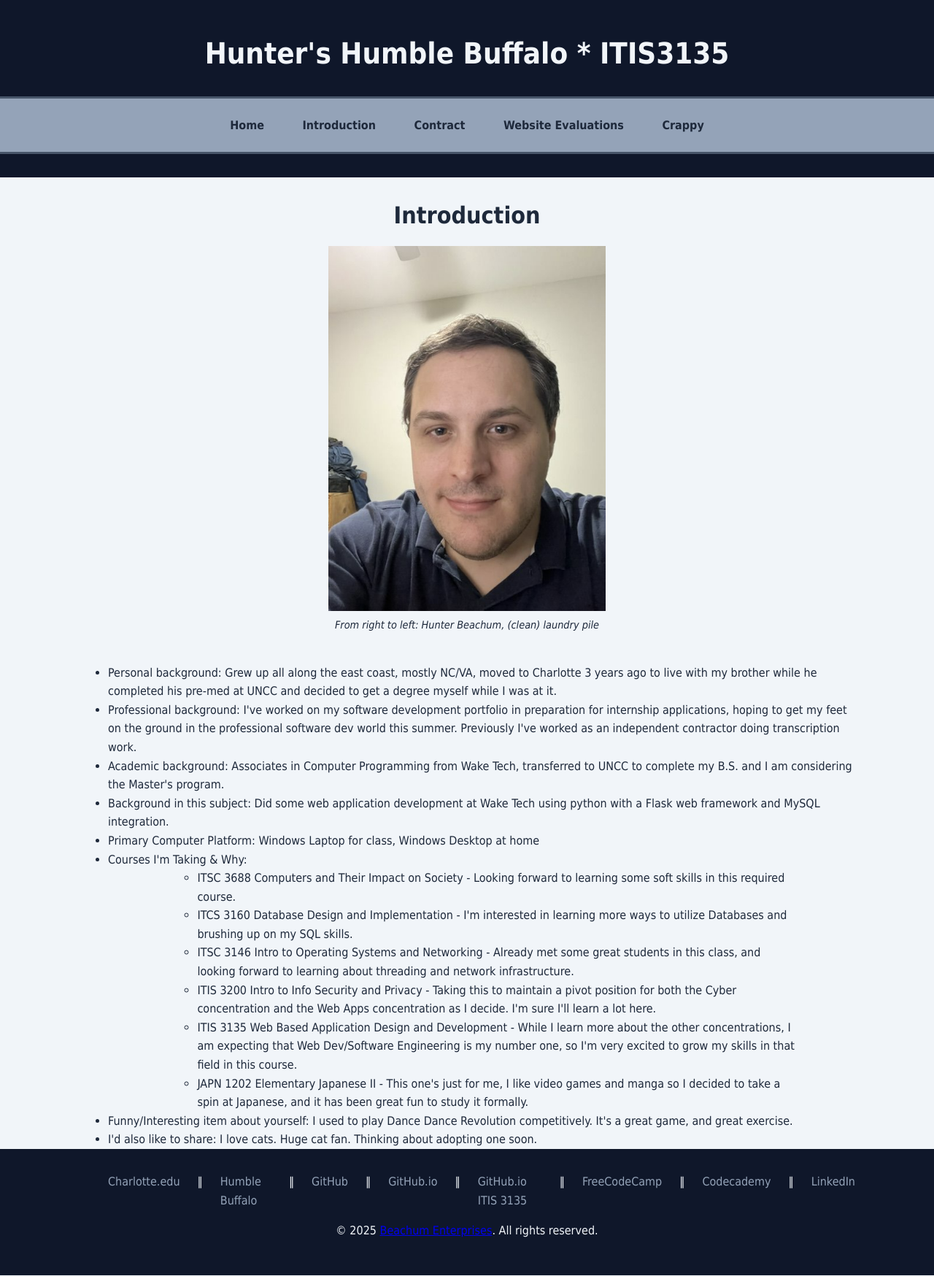
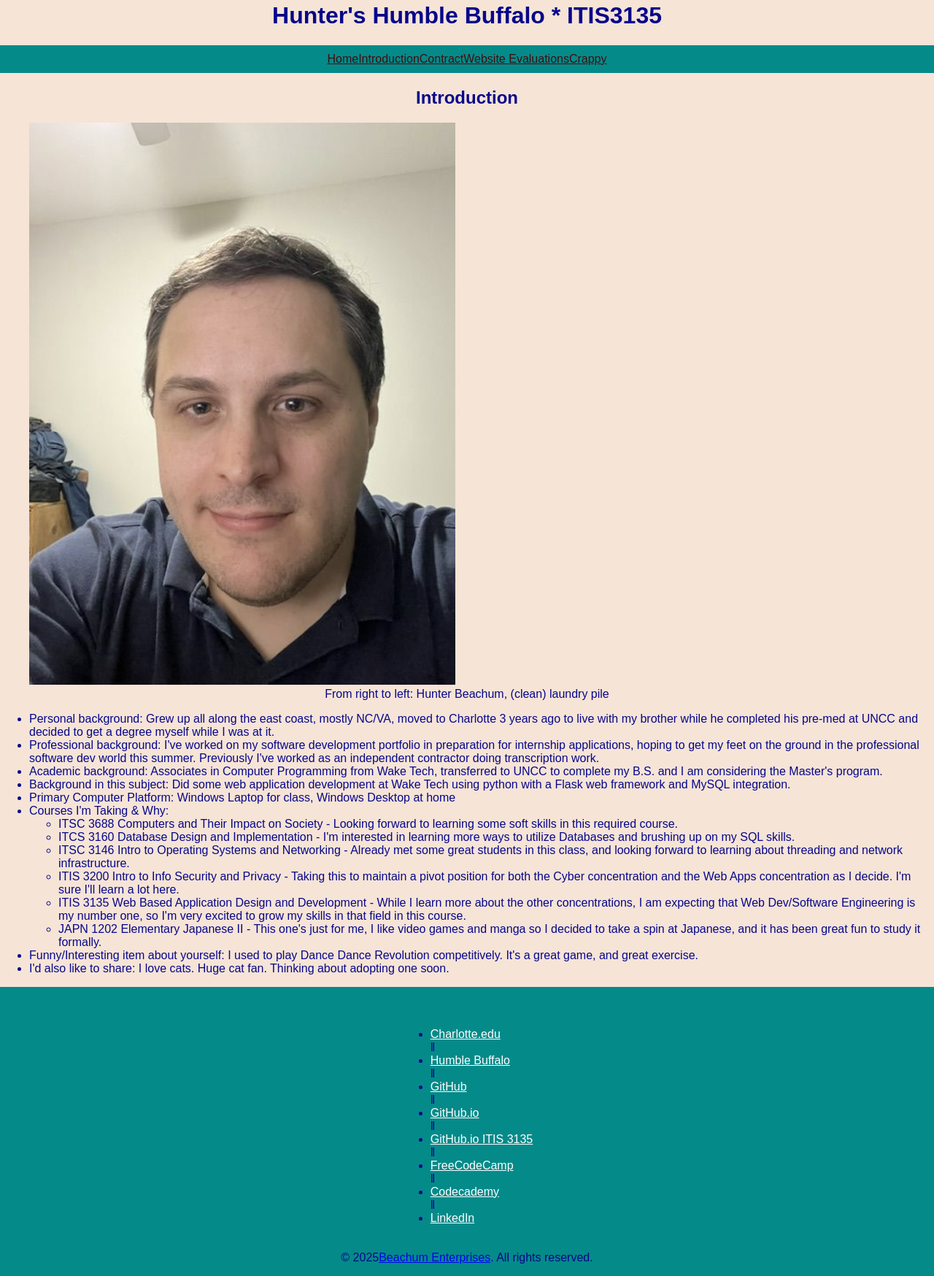
Before and after one commit to hunterbeachum/hunterbeachum.github.io, a plain HTML site: page itis3135/introduction.html in a window 1280 px wide. Shown: the part 18-1766 px from the top of the page at 73% size. Drawn offline with Linux system fonts and the light colour scheme; a script that the page names is missing.

Commit message:
update css

```diff
--- a/itis3135/components/footer.html
+++ b/itis3135/components/footer.html
@@ -1,3 +1,4 @@
+<div class="footerlinks">
 <ul>
     <li><a href="https://webpages.charlotte.edu/hbeachu2/">Charlotte.edu</a></li>&#8214;
     <li><a href="./humblebuffalo/">Humble Buffalo</a></li>&#8214;
@@ -8,6 +9,7 @@
     <li><a href="https://www.codecademy.com/profiles/hbeachu2" target="_blank">Codecademy</a></li>&#8214;
     <li><a href="https://www.linkedin.com/in/hunterbeachum/" target="_blank">LinkedIn</a></li>
 </ul>
+</div>
 <p>&copy; 2025 <a href="./beachumenterprises.com/">Beachum Enterprises</a>. All rights reserved.</p>
 <script src="https://lint.page/kit/4d0fe3.js" crossorigin="anonymous"></script>
 
--- a/itis3135/styles/default.css
+++ b/itis3135/styles/default.css
@@ -1,104 +1,146 @@
-body {
-  font-family: Tahoma, Arial, sans-serif;
-  line-height: 1.6;
-  background-color: #f1f5f9;
-  color: #1e293b;
-  margin: 0;
+html, body {
+  color: #07078a;
+  background-color: #F6E4D7;
+  height: 100%;
+  display: flex;
+  flex-direction: column;
+  font-family:sans-serif;
 }
 
-header {
-  background-color: #0f172a;
-  color: #f1f5f9;
-  text-align: center;
-  padding: 2rem 0;
+@media screen and (min-width: 601px) and (max-width: 980px) {
+  html, body {
+      color: #07078a;
+      background-color: #F6E4D7;
+      height: 100%;
+      margin: 0;
+      display: flex;
+      flex-direction: column;
+      font-family:sans-serif;
+  }
+  main {
+      margin: 0 auto;
+      max-width: fit-content;
+  }
 }
 
-h1 {
-  font-size: 2.5rem;
-  font-weight: 700;
+@media screen and (min-width: 981px) and (max-width: 1400px) {
+  html, body {
+      color: #07078a;
+      background-color: #F6E4D7;
+      height: 100%;
+      margin: 0;
+      display: flex;
+      flex-direction: column;
+      font-family:sans-serif;
+  }
+  main {
+      margin: 0 auto;
+      max-width: fit-content;
+  }
 }
 
-ul {
-  margin: auto;
+@media screen and (min-width: 370px) and (max-width: 600px) {
+  html, body {
+      color: #07078a;
+      background-color: #F6E4D7;
+      height: 100%;
+      margin: 0;
+      display: flex;
+      flex-direction: column;
+      font-family:sans-serif;
+  }
+  main {
+      margin: 0 auto;
+      max-width: fit-content;
+  }
+}
+
+strong {
+  color: #6B4F9C;
+}
+
+h1, p, h2 {
+  display: flex;
+  justify-content: center;
+  align-items: center;
+}
+
+h3 {
   text-align: left;
-  max-width: 80%;
+  padding-left: 5%;
+  color: #bd054f;
 }
 
 figcaption {
-  font-style: italic;
-  font-size: .9rem;
-  padding-bottom: 25px;
+  display: flex;
+  justify-content: center;
 }
 
-img {
-  max-height: 500px;
+section {
+  display: flex;
+  justify-content: center;
+  align-items: center;
+}
+
+.contracttext {
+  width: 60%;
+  margin: 20px auto;
+  font-size: 50px;
+  color: #058a8a;
+}
+
+.evaluation {
+  text-align: left;
+  padding-left: 10%;
+}
+
+.summary {
+  text-align: left;
+  padding-left: 5em;
+  font-size: 2em;
+  color: #bd054f;
 }
 
 nav {
-  background-color: #94a3b8;
-  padding: 1rem 0;
+  display: flex;
   text-align: center;
-  border-top: 3px solid #475569;
-  border-bottom: 3px solid #475569;
+  justify-content: center;
+  padding: 10px 0;
+  background-color: #058a8a;
 }
 
 nav a {
-  color: #1e293b;
-  text-decoration: none;
-  font-weight: 600;
-  padding: 0.5rem 1rem;
-  margin: 0 0.5rem;
-  display: inline-block;
-  transition: all 0.3s;
+  color: #420c0c;
 }
 
 nav a:hover {
-  background-color: #475569;
-  color: #f1f5f9;
+  background-color: #bd054f;
   border-radius: 5px;
 }
 
-main {
-  padding: 0;
-  text-align: center;
+footer {
+  background-color: #058a8a;
 }
 
-h2 {
-  font-size: 2rem;
-  font-weight: 600;
-  margin-bottom: 1rem;
+.footerlinks {
+  display: flex;
+  flex-wrap: wrap;
+  gap: 20px;
+  justify-content: center;
+  margin-bottom: 20px;
+  margin-top: 40px;
 }
 
-main p {
-  font-size: 1.2rem;
-  color: #475569;
+.footerlinks a {
+  color: #FFFFFF;
 }
 
-footer {
-  background-color: #0f172a;
-  color: #f1f5f9;
-  text-align: center;
-  padding: 2rem 0;
+.footerlinks a:hover {
+  background-color: #bd054f;
+  color: #FFFFFF;
+  border-radius: 5px;
 }
 
-footer ul {
-  list-style: none;
-  display: flex;
-  justify-content: center;
-  gap: 1.5rem;
+.footerlinks a:active {
+  background-color: #d8085b;
 }
-
-footer ul li a {
-  color: #94a3b8;
-  text-decoration: none;
-  transition: color 0.3s;
-}
-
-footer ul li a:hover {
-  color: #f1f5f9;
-}
-
-footer p {
-  margin-top: 1rem;
-  font-size: 1rem;
-}
```
Also changed, not shown: itis3135/contract.html (+2 -0 lines).
